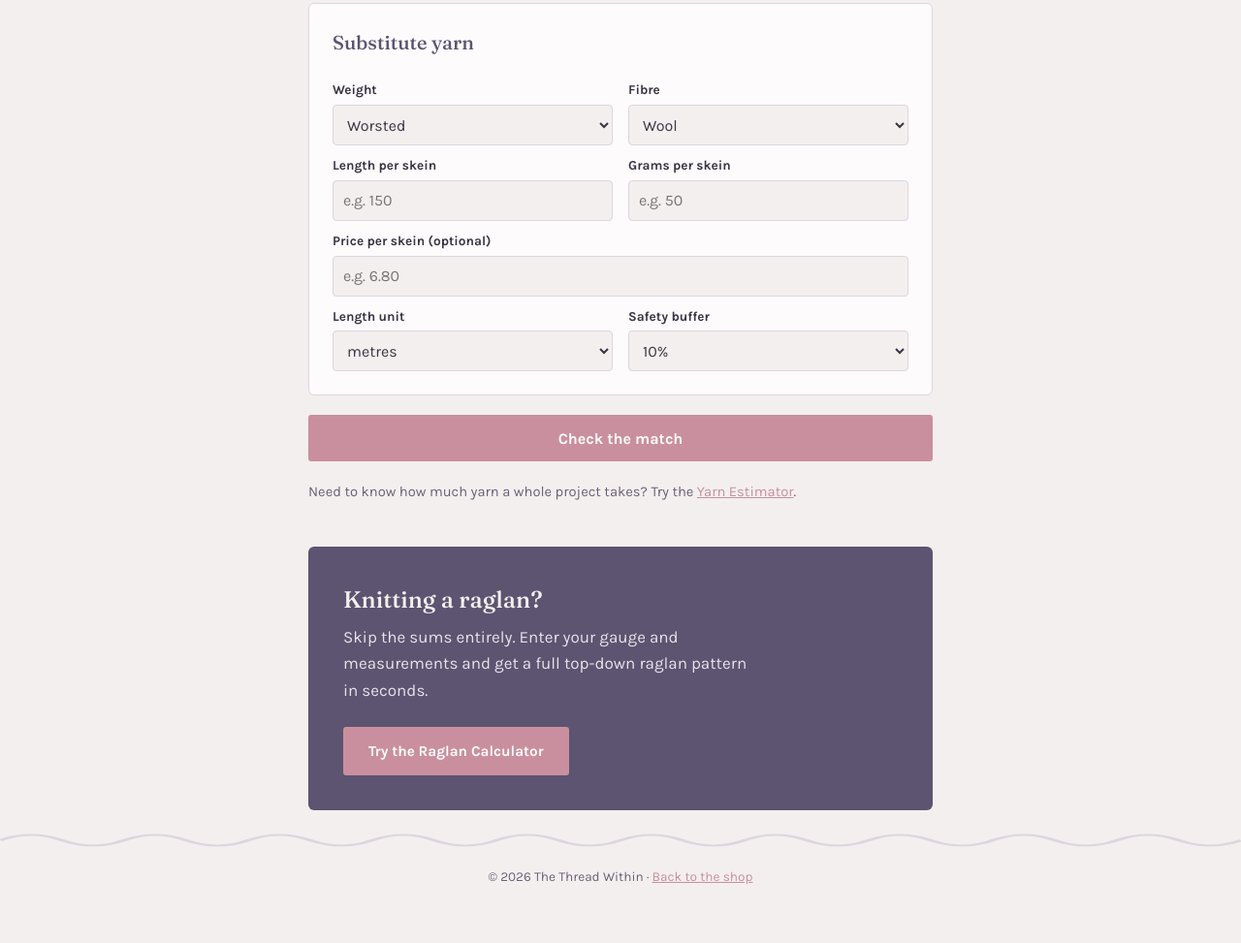
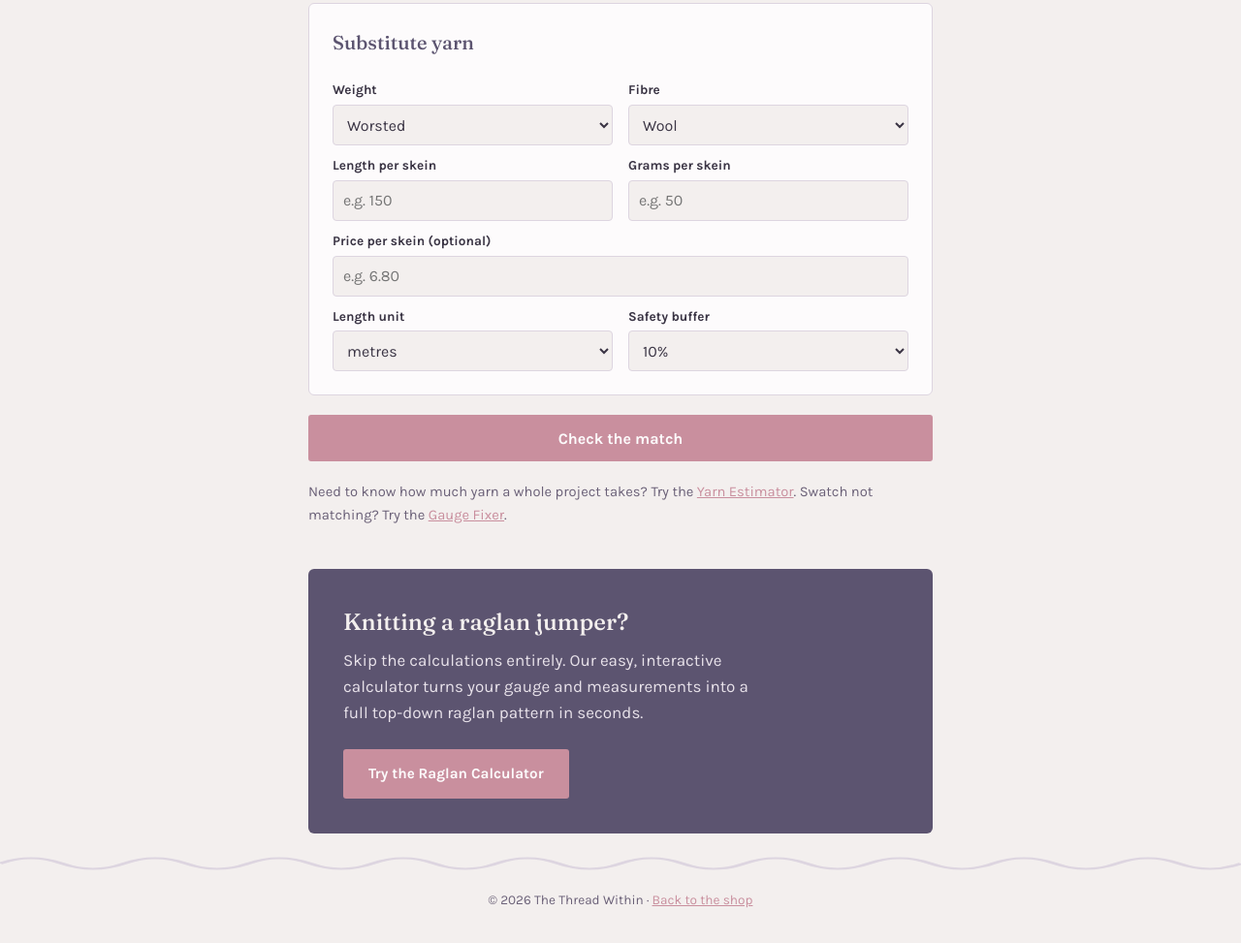
Before and after one commit to xp7tq5w7qg-cmyk/thread-within-landing, a plain HTML site: page yarn-swap.html in a window 1280 px wide. Shown: the part 785-1758 px from the top of the page at 97% size. Drawn offline with Linux system fonts and the light colour scheme.

Commit message:
Update yarn-swap.html with new content and links

```diff
--- a/yarn-swap.html
+++ b/yarn-swap.html
@@ -97,19 +97,13 @@ footer{padding:16px 0 48px;text-align:center;color:var(--mute);font-size:.85rem}
 <div class="card" style="padding:0;border:0;background:none"><button id="go" class="go" type="button">Check the match</button></div>
 
 <div id="res" class="card"></div>
-<p class="more">Need to know how much yarn a whole project takes? Try the <a href="/yarn-estimator/">Yarn Estimator</a>.</p>
+<p class="more">Need to know how much yarn a whole project takes? Try the <a href="/yarn-estimator/">Yarn Estimator</a>. Swatch not matching? Try the <a href="/gauge-fixer/">Gauge Fixer</a>.</p>
 </main>
 <div class="wrap" style="max-width:700px">
-<!-- EMAIL CAPTURE: hidden until MailerLite is set up. Paste the embed, then delete the word "hidden". -->
-<div class="card email-capture" hidden>
-  <h2>Want the bee motif chart too?</h2>
-  <p>Get a free colourwork chart, plus new calculators as they launch.</p>
-  <!-- PASTE MAILERLITE EMBED HERE -->
-</div>
 <div class="buy-card">
   <div>
-    <h2>Knitting a raglan?</h2>
-    <p>Skip the sums entirely. Enter your gauge and measurements and get a full top-down raglan pattern in seconds.</p>
+    <h2>Knitting a raglan jumper?</h2>
+    <p>Skip the calculations entirely. Our easy, interactive calculator turns your gauge and measurements into a full top-down raglan pattern in seconds.</p>
   </div>
   <a class="btn" href="/#try">Try the Raglan Calculator</a>
 </div>
```
